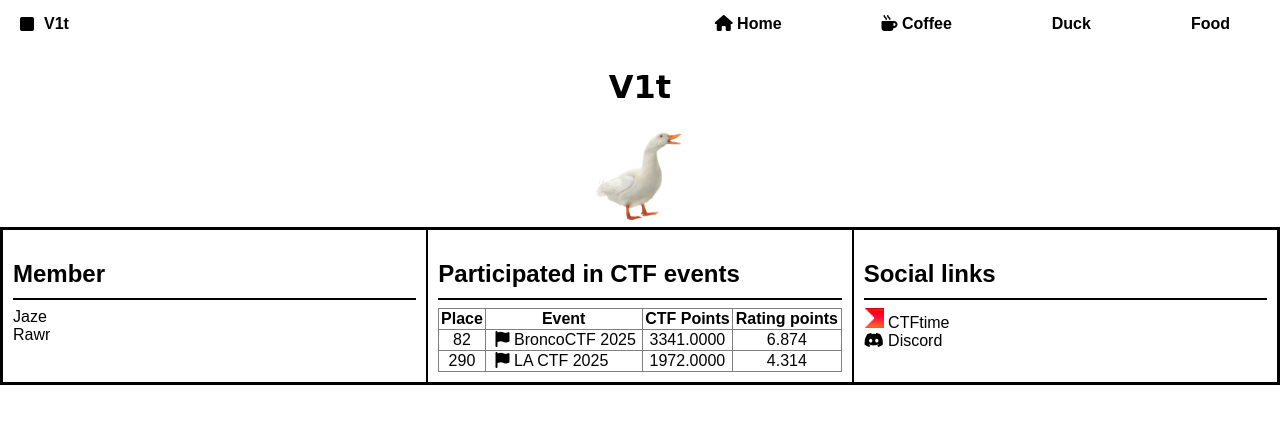
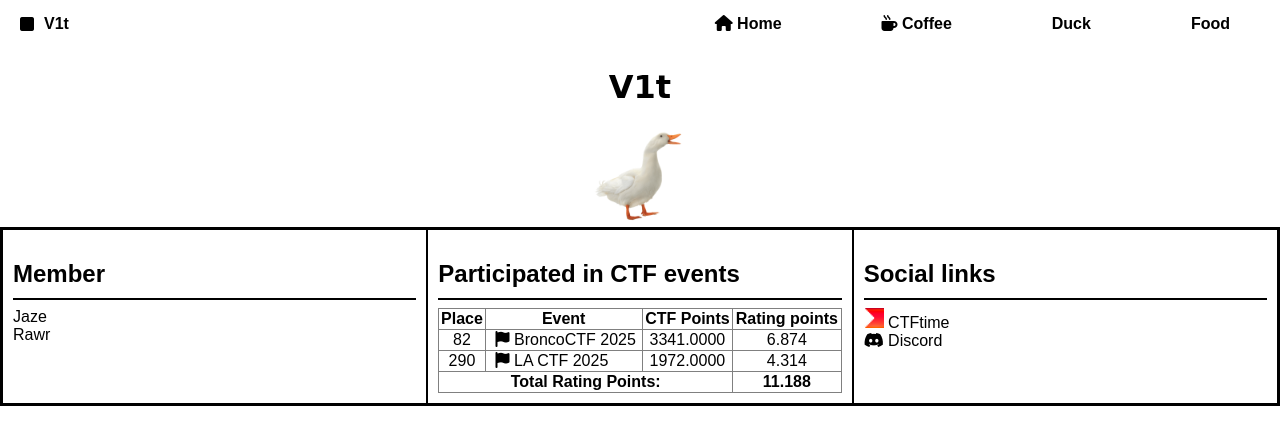
Before and after one commit to xuanlockun/v1t, a plain HTML site: page index.html in a window 1280 px wide. Drawn offline with Linux system fonts and the light colour scheme; a web font is replaced by a local one.

Commit message:
add:totalPoints

```diff
--- a/index.html
+++ b/index.html
@@ -127,6 +127,7 @@
         td:not(.event) {
             text-align: center;
         }
+
     </style>
 </head>
 
@@ -155,6 +156,12 @@
         <div class="small_container">
             <h2>Participated in CTF events</h2>
             <hr>
+            <!-- <a href="" class="rank" style="display: inline-flex;margin: 0 auto;">
+
+                <p>Country place: 20</p>
+                <img src="img/vn.svg" width="16" height="12" alt="">
+            </a>
+            <hr> -->
             <table border="1" style="width: 100%; border-collapse: collapse;">
                 <thead>
                     <th>Place</th>
@@ -176,6 +183,10 @@
                                 CTF 2025</a></td>
                         <td>1972.0000</td>
                         <td>4.314</td>
+                    </tr>
+                    <tr>
+                        <td colspan="3" style=" font-weight: bold;">Total Rating Points:</td>
+                        <td style="font-weight: bold;">11.188</td>
                     </tr>
                 </tbody>
             </table>
```
Also changed, not shown: img/vn.svg (added).
